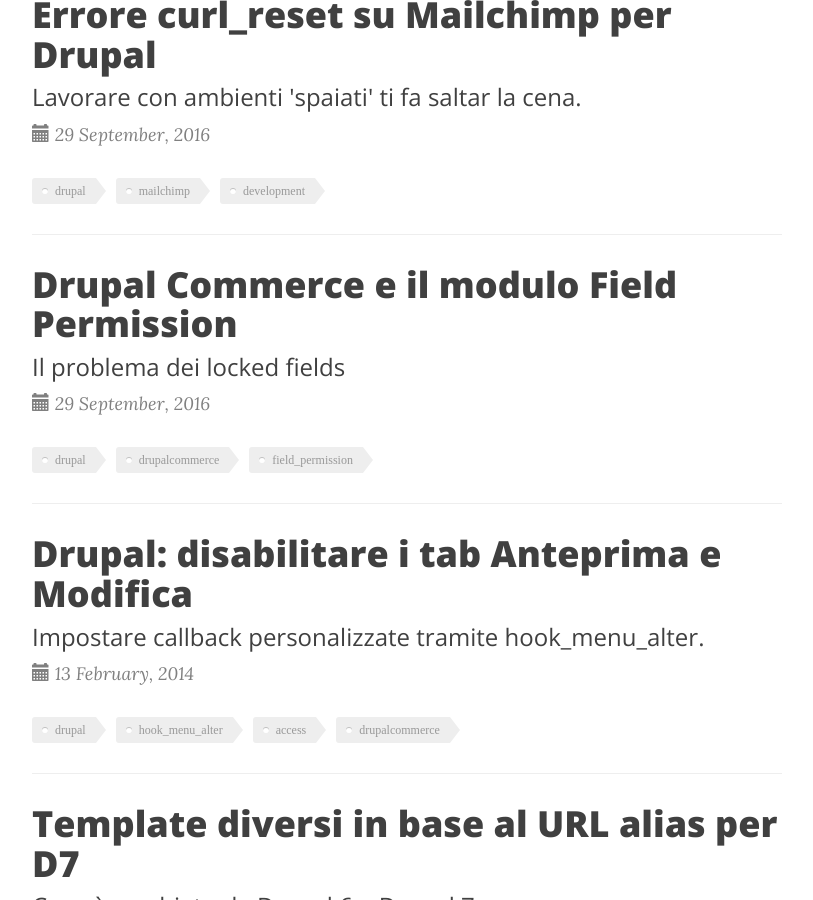
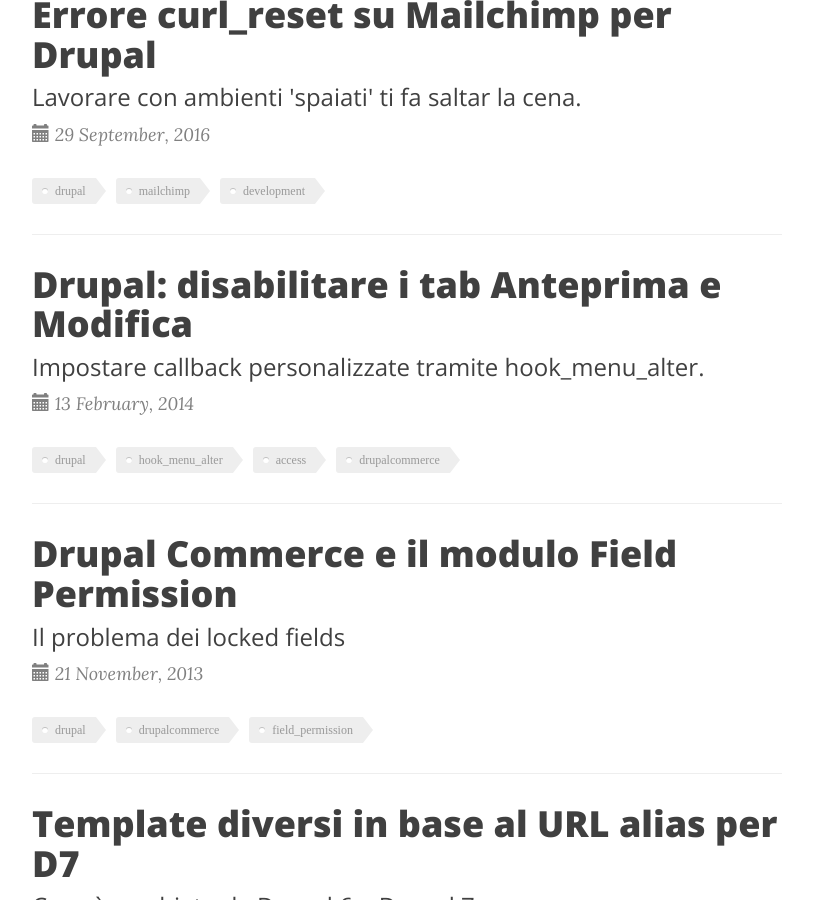
Before and after one commit to robertoperuzzo/robertoperuzzo.github.io, a Jekyll site: the page built from index.html, in a window 1280 px wide and 900 px high, scrolled down 586 px. Shown: the whole window, without its empty margins (233-1046 px from the left). Built offline with Jekyll 4.4.1, drawn with Linux system fonts in a browser that asks for light colours; nearby versions of some CDN libraries; the list of posts is cut into pages by our own code; comment, search, counter and statistics services are not loaded.

Commit message:
Fixed the post date.

```diff
--- a/_posts/2013-11-21-drupal-commerce-e-il-modulo-field-permission.markdown
+++ b/_posts/2013-11-21-drupal-commerce-e-il-modulo-field-permission.markdown
@@ -2,7 +2,7 @@
 layout:     post
 title:      "Drupal Commerce e il modulo Field Permission"
 subtitle:   "Il problema dei locked fields"
-date:       2016-09-29 12:00:00
+date:       2013-11-21 12:00:00
 author:     "Roberto Peruzzo"
 header-img: "img/2013-11-21/fields_permission.jpg"
 tags:       drupal drupalcommerce field_permission
```
